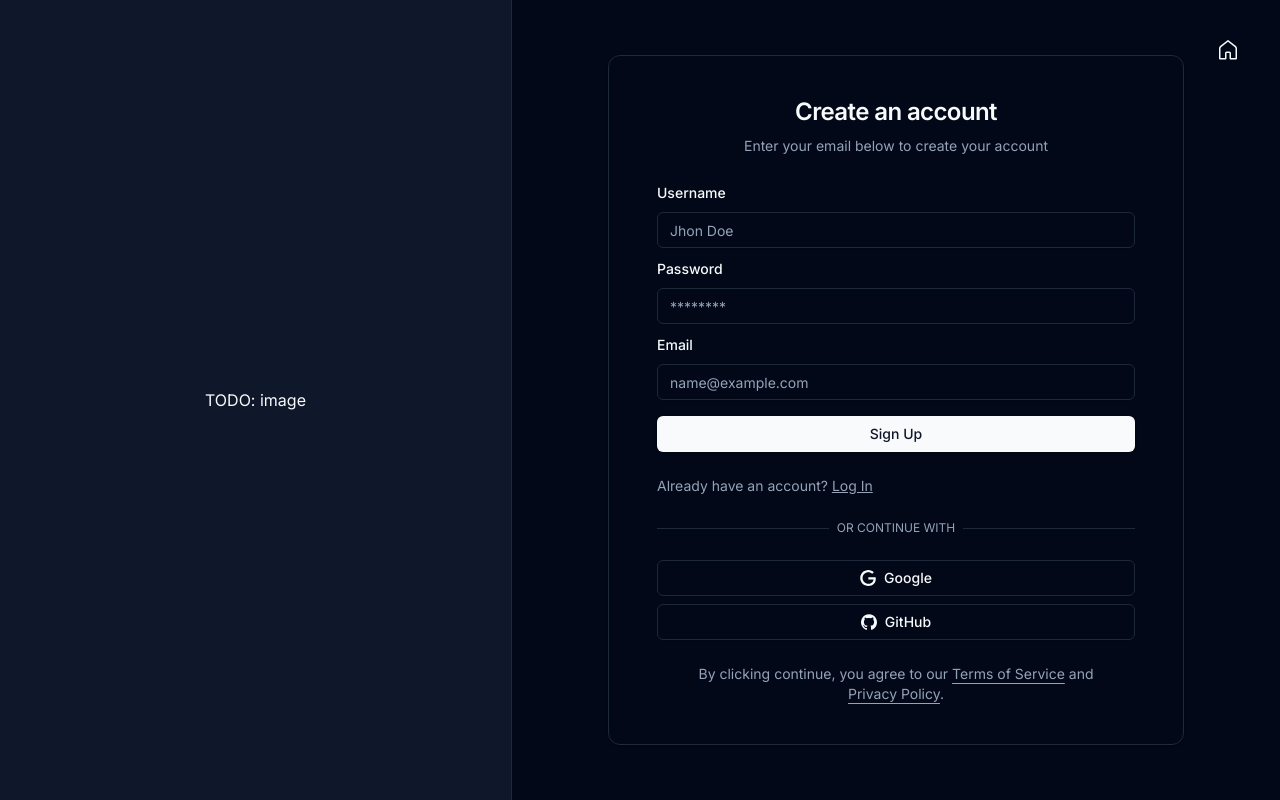
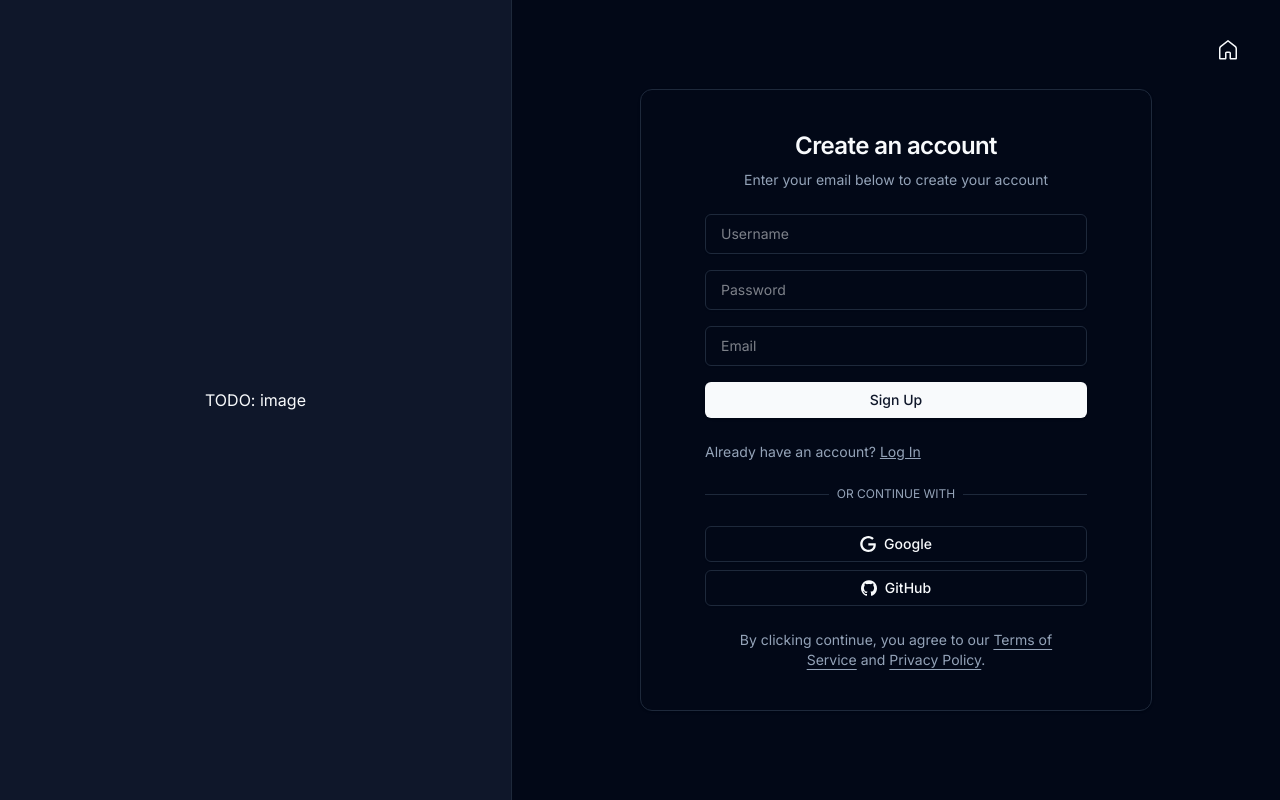
Before and after one commit to carlius404/customTrays, a Next.js app: page /auth/signup in a window 1280 px wide. Built offline with nearby package versions, Linux system fonts and the light colour scheme.

Commit message:
better ui for signup/login

```diff
--- a/src/app/(Home)/page.tsx
+++ b/src/app/(Home)/page.tsx
@@ -1,5 +1,4 @@
 import { getAllTrays } from "@/actions/queries";
-import Signup from "@/components/signup-card";
 
 const Home = async () => {
 	const trays = await getAllTrays();
@@ -12,9 +11,7 @@ const Home = async () => {
 					<div key={tray.id}>{tray.title}</div>
 				))}
 			</div>
-			<div className="max-w-lg">
-				<Signup />
-			</div>
+			<div className="max-w-lg"></div>
 		</div>
 	);
 };
--- a/src/app/auth/layout.tsx
+++ b/src/app/auth/layout.tsx
@@ -21,7 +21,7 @@ const AuthLayout = ({ children }: { children: React.ReactNode }) => {
 				>
 					<Icons.home className="size-6" />
 				</Link>
-				<Card className="py-10 px-12 mx-auto flex w-full flex-col justify-center space-y-6 max-w-xl">
+				<Card className="py-10 px-16 mx-auto flex w-full flex-col justify-center space-y-6 max-w-lg">
 					{children}
 					<p className="px-8 text-center text-sm text-muted-foreground">
 						By clicking continue, you agree to our{" "}
--- a/src/components/login-form.tsx
+++ b/src/components/login-form.tsx
@@ -6,17 +6,16 @@ import { cn } from "@/lib/utils";
 import { Icons } from "@/components/ui/icons";
 import { Button } from "@/components/ui/button";
 import { Input } from "@/components/ui/input";
-import { Label } from "@/components/ui/label";
 import Link from "next/link";
 import { loginSchema } from "@/shemas";
 import { z } from "zod";
 import { useTransition } from "react";
-import { createUser, login } from "@/actions/mutations";
+import { login } from "@/actions/mutations";
 import { zodResolver } from "@hookform/resolvers/zod";
 import { useForm } from "react-hook-form";
 import FormError from "./form-error";
 import FormSuccess from "./form-success";
-import { Form, FormField, FormItem, FormLabel, FormControl, FormMessage } from "./ui/form";
+import { Form, FormField, FormItem, FormControl, FormMessage } from "./ui/form";
 
 interface LoginFormProps extends React.HTMLAttributes<HTMLDivElement> {}
 
@@ -51,17 +50,16 @@ export function LoginForm({ className, ...props }: LoginFormProps) {
 			<Form {...form}>
 				<form onSubmit={form.handleSubmit(onSubmit)}>
 					<div className="grid gap-4">
-						<div className="grid gap-2">
+						<div className="grid gap-4">
 							<FormField
 								control={form.control}
 								name="email"
 								render={({ field }) => (
 									<FormItem>
-										<FormLabel htmlFor="email">Email</FormLabel>
 										<FormControl>
 											<Input
+												label="Email"
 												id="email"
-												placeholder="name@example.com"
 												type="text"
 												autoCapitalize="none"
 												autoComplete="email"
@@ -79,11 +77,10 @@ export function LoginForm({ className, ...props }: LoginFormProps) {
 								name="password"
 								render={({ field }) => (
 									<FormItem>
-										<FormLabel htmlFor="password">Password</FormLabel>
 										<FormControl>
 											<Input
+												label="Password"
 												id="password"
-												placeholder="********"
 												type="password"
 												autoCapitalize="none"
 												autoCorrect="off"
@@ -109,7 +106,6 @@ export function LoginForm({ className, ...props }: LoginFormProps) {
 				<span>Don't have an account? </span>
 				<Link
 					href="/auth/signup"
-					// TODO: make this disabled when loading
 					className={
 						!isPending ? "text-primary underline" : "text-muted-foreground underline cursor-default"
 					}
@@ -127,19 +123,11 @@ export function LoginForm({ className, ...props }: LoginFormProps) {
 			</div>
 			<div className="flex flex-col space-y-2">
 				<Button variant="outline" type="button" disabled={isPending}>
-					{isPending ? (
-						<Icons.spinner className="mr-2 h-4 w-4 animate-spin" />
-					) : (
-						<Icons.google className="mr-2 h-4 w-4" />
-					)}
+					<Icons.google className="mr-2 h-4 w-4" />
 					Google
 				</Button>
 				<Button variant="outline" type="button" disabled={isPending}>
-					{isPending ? (
-						<Icons.spinner className="mr-2 h-4 w-4 animate-spin" />
-					) : (
-						<Icons.gitHub className="mr-2 h-4 w-4" />
-					)}{" "}
+					<Icons.gitHub className="mr-2 h-4 w-4" />
 					GitHub
 				</Button>
 			</div>
--- a/src/components/signup-form.tsx
+++ b/src/components/signup-form.tsx
@@ -9,14 +9,7 @@ import Link from "next/link";
 import { z } from "zod";
 import { useForm } from "react-hook-form";
 import { zodResolver } from "@hookform/resolvers/zod";
-import {
-	Form,
-	FormControl,
-	FormField,
-	FormItem,
-	FormLabel,
-	FormMessage,
-} from "@/components/ui/form";
+import { Form, FormControl, FormField, FormItem, FormMessage } from "@/components/ui/form";
 import { signupSchema } from "@/shemas";
 import { useState, useTransition } from "react";
 import { createUser } from "@/actions/mutations";
@@ -57,21 +50,21 @@ export function SignupForm({ className, ...props }: SignupFormProps) {
 			<Form {...form}>
 				<form onSubmit={form.handleSubmit(onSubmit)}>
 					<div className="grid gap-4">
-						<div className="grid gap-2">
+						<div className="grid gap-4">
 							<FormField
 								control={form.control}
 								name="username"
 								render={({ field }) => (
 									<FormItem>
-										<FormLabel htmlFor="username">Username</FormLabel>
 										<FormControl>
 											<Input
+												label="Username"
 												id="username"
-												placeholder="Jhon Doe"
 												type="text"
 												autoCapitalize="none"
 												autoCorrect="off"
 												disabled={isPending}
+												aria-invalid={!!form.formState.errors.username}
 												{...field}
 											/>
 										</FormControl>
@@ -84,11 +77,10 @@ export function SignupForm({ className, ...props }: SignupFormProps) {
 								name="password"
 								render={({ field }) => (
 									<FormItem>
-										<FormLabel htmlFor="password">Password</FormLabel>
 										<FormControl>
 											<Input
+												label="Password"
 												id="password"
-												placeholder="********"
 												type="password"
 												autoCapitalize="none"
 												autoCorrect="off"
@@ -105,11 +97,10 @@ export function SignupForm({ className, ...props }: SignupFormProps) {
 								name="email"
 								render={({ field }) => (
 									<FormItem>
-										<FormLabel htmlFor="email">Email</FormLabel>
 										<FormControl>
 											<Input
+												label="Email"
 												id="email"
-												placeholder="name@example.com"
 												type="text"
 												autoCapitalize="none"
 												autoComplete="email"
@@ -136,7 +127,6 @@ export function SignupForm({ className, ...props }: SignupFormProps) {
 				<span>Already have an account? </span>
 				<Link
 					href="/auth/login"
-					// TODO: make this disabled when loading
 					className={`text-muted-foreground underline ${isPending && `cursor-default`}`}
 				>
 					Log In
@@ -152,19 +142,11 @@ export function SignupForm({ className, ...props }: SignupFormProps) {
 			</div>
 			<div className="flex flex-col space-y-2">
 				<Button variant="outline" type="button" disabled={isPending}>
-					{isPending ? (
-						<Icons.spinner className="mr-2 h-4 w-4 animate-spin" />
-					) : (
-						<Icons.google className="mr-2 h-4 w-4" />
-					)}{" "}
+					<Icons.google className="mr-2 h-4 w-4" />
 					Google
 				</Button>
 				<Button variant="outline" type="button" disabled={isPending}>
-					{isPending ? (
-						<Icons.spinner className="mr-2 h-4 w-4 animate-spin" />
-					) : (
-						<Icons.gitHub className="mr-2 h-4 w-4" />
-					)}{" "}
+					<Icons.gitHub className="mr-2 h-4 w-4" />
 					GitHub
 				</Button>
 			</div>
--- a/src/components/ui/form.tsx
+++ b/src/components/ui/form.tsx
@@ -1,6 +1,6 @@
-import * as React from "react"
-import * as LabelPrimitive from "@radix-ui/react-label"
-import { Slot } from "@radix-ui/react-slot"
+import * as React from "react";
+import * as LabelPrimitive from "@radix-ui/react-label";
+import { Slot } from "@radix-ui/react-slot";
 import {
 	Controller,
 	ControllerProps,
@@ -8,23 +8,21 @@ import {
 	FieldValues,
 	FormProvider,
 	useFormContext,
-} from "react-hook-form"
+} from "react-hook-form";
 
-import { cn } from "@/lib/utils"
-import { Label } from "@/components/ui/label"
+import { cn } from "@/lib/utils";
+import { Label } from "@/components/ui/label";
 
-const Form = FormProvider
+const Form = FormProvider;
 
 type FormFieldContextValue<
 	TFieldValues extends FieldValues = FieldValues,
 	TName extends FieldPath<TFieldValues> = FieldPath<TFieldValues>
 > = {
-  name: TName
-}
+	name: TName;
+};
 
-const FormFieldContext = React.createContext<FormFieldContextValue>(
-  {} as FormFieldContextValue
-)
+const FormFieldContext = React.createContext<FormFieldContextValue>({} as FormFieldContextValue);
 
 const FormField = <
 	TFieldValues extends FieldValues = FieldValues,
@@ -36,21 +34,21 @@ const FormField = <
 		<FormFieldContext.Provider value={{ name: props.name }}>
 			<Controller {...props} />
 		</FormFieldContext.Provider>
-  )
+	);
+};
+
+const useFormField = () => {
+	const fieldContext = React.useContext(FormFieldContext);
+	const itemContext = React.useContext(FormItemContext);
+	const { getFieldState, formState } = useFormContext();
+
+	const fieldState = getFieldState(fieldContext.name, formState);
+
+	if (!fieldContext) {
+		throw new Error("useFormField should be used within <FormField>");
 	}
 
-const useFormField = () => {
-  const fieldContext = React.useContext(FormFieldContext)
-  const itemContext = React.useContext(FormItemContext)
-  const { getFieldState, formState } = useFormContext()
-
-  const fieldState = getFieldState(fieldContext.name, formState)
-
-  if (!fieldContext) {
-    throw new Error("useFormField should be used within <FormField>")
-  }
-
-  const { id } = itemContext
+	const { id } = itemContext;
 
 	return {
 		id,
@@ -59,36 +57,33 @@ const useFormField = () => {
 		formDescriptionId: `${id}-form-item-description`,
 		formMessageId: `${id}-form-item-message`,
 		...fieldState,
-  }
-}
+	};
+};
 
 type FormItemContextValue = {
-  id: string
-}
+	id: string;
+};
 
-const FormItemContext = React.createContext<FormItemContextValue>(
-  {} as FormItemContextValue
-)
+const FormItemContext = React.createContext<FormItemContextValue>({} as FormItemContextValue);
 
-const FormItem = React.forwardRef<
-  HTMLDivElement,
-  React.HTMLAttributes<HTMLDivElement>
->(({ className, ...props }, ref) => {
-  const id = React.useId()
+const FormItem = React.forwardRef<HTMLDivElement, React.HTMLAttributes<HTMLDivElement>>(
+	({ className, ...props }, ref) => {
+		const id = React.useId();
 
 		return (
 			<FormItemContext.Provider value={{ id }}>
 				<div ref={ref} className={cn("space-y-2", className)} {...props} />
 			</FormItemContext.Provider>
-  )
-})
-FormItem.displayName = "FormItem"
+		);
+	}
+);
+FormItem.displayName = "FormItem";
 
 const FormLabel = React.forwardRef<
 	React.ElementRef<typeof LabelPrimitive.Root>,
 	React.ComponentPropsWithoutRef<typeof LabelPrimitive.Root>
 >(({ className, ...props }, ref) => {
-  const { error, formItemId } = useFormField()
+	const { error, formItemId } = useFormField();
 
 	return (
 		<Label
@@ -97,37 +92,33 @@ const FormLabel = React.forwardRef<
 			htmlFor={formItemId}
 			{...props}
 		/>
-  )
-})
-FormLabel.displayName = "FormLabel"
+	);
+});
+FormLabel.displayName = "FormLabel";
 
 const FormControl = React.forwardRef<
 	React.ElementRef<typeof Slot>,
 	React.ComponentPropsWithoutRef<typeof Slot>
 >(({ ...props }, ref) => {
-  const { error, formItemId, formDescriptionId, formMessageId } = useFormField()
+	const { error, formItemId, formDescriptionId, formMessageId } = useFormField();
 
 	return (
 		<Slot
 			ref={ref}
 			id={formItemId}
-      aria-describedby={
-        !error
-          ? `${formDescriptionId}`
-          : `${formDescriptionId} ${formMessageId}`
-      }
+			aria-describedby={!error ? `${formDescriptionId}` : `${formDescriptionId} ${formMessageId}`}
 			aria-invalid={!!error}
 			{...props}
 		/>
-  )
-})
-FormControl.displayName = "FormControl"
+	);
+});
+FormControl.displayName = "FormControl";
 
 const FormDescription = React.forwardRef<
 	HTMLParagraphElement,
 	React.HTMLAttributes<HTMLParagraphElement>
 >(({ className, ...props }, ref) => {
-  const { formDescriptionId } = useFormField()
+	const { formDescriptionId } = useFormField();
 
 	return (
 		<p
@@ -136,33 +127,33 @@ const FormDescription = React.forwardRef<
 			className={cn("text-[0.8rem] text-muted-foreground", className)}
 			{...props}
 		/>
-  )
-})
-FormDescription.displayName = "FormDescription"
+	);
+});
+FormDescription.displayName = "FormDescription";
 
 const FormMessage = React.forwardRef<
 	HTMLParagraphElement,
 	React.HTMLAttributes<HTMLParagraphElement>
 >(({ className, children, ...props }, ref) => {
-  const { error, formMessageId } = useFormField()
-  const body = error ? String(error?.message) : children
+	const { error, formMessageId } = useFormField();
+	const body = error ? String(error?.message) : children;
 
 	if (!body) {
-    return null
+		return null;
 	}
 
 	return (
 		<p
 			ref={ref}
 			id={formMessageId}
-      className={cn("text-[0.8rem] font-medium text-destructive", className)}
+			className={cn("text-xs font-medium text-destructive", className)}
 			{...props}
 		>
 			{body}
 		</p>
-  )
-})
-FormMessage.displayName = "FormMessage"
+	);
+});
+FormMessage.displayName = "FormMessage";
 
 export {
 	useFormField,
@@ -173,4 +164,4 @@ export {
 	FormDescription,
 	FormMessage,
 	FormField,
-}
+};
--- a/src/components/ui/input.tsx
+++ b/src/components/ui/input.tsx
@@ -1,25 +1,42 @@
-import * as React from "react"
+import * as React from "react";
+import { cn } from "@/lib/utils";
 
-import { cn } from "@/lib/utils"
-
-export interface InputProps
-  extends React.InputHTMLAttributes<HTMLInputElement> {}
+export interface InputProps extends React.InputHTMLAttributes<HTMLInputElement> {
+	label?: string;
+}
 
 const Input = React.forwardRef<HTMLInputElement, InputProps>(
-  ({ className, type, ...props }, ref) => {
+	({ className, type, placeholder, label, id, ...props }, ref) => {
+		const isInvalid = props["aria-invalid"];
 		return (
+			<div className="relative">
 				<input
 					type={type}
+					id={id}
 					className={cn(
-          "flex h-9 w-full rounded-md border border-input bg-transparent px-3 py-1 text-sm shadow-sm transition-colors file:border-0 file:bg-transparent file:text-sm file:font-medium placeholder:text-muted-foreground focus-visible:outline-none focus-visible:ring-1 focus-visible:ring-ring disabled:cursor-not-allowed disabled:opacity-50",
-          className
+						"block peer h-10 z-10 w-full rounded-md border bg-transparent px-3 py-1 text-sm shadow-sm transition-colors file:border-0 file:bg-transparent file:text-sm file:font-medium placeholder:text-muted-foreground focus-visible:outline-none disabled:cursor-not-allowed disabled:opacity-50",
+						className,
+						`${
+							isInvalid
+								? "border-destructive"
+								: "border-input hover:border-primary/50 focus:border-primary/50"
+						}`
 					)}
 					ref={ref}
+					placeholder=" "
 					{...props}
 				/>
-    )
+				<label
+					htmlFor={id}
+					className={`absolute text-sm bg-background duration-300 transform -translate-y-4 scale-75 top-2 z-10 origin-[0] px-3 peer-focus:px-3 peer-placeholder-shown:scale-100 peer-placeholder-shown:-translate-y-1/2 peer-placeholder-shown:top-1/2 peer-focus:top-[0.3rem] peer-focus:scale-75 peer-focus:-translate-y-4 rtl:peer-focus:translate-x-1/4 rtl:peer-focus:left-auto start-1 pointer-events-none
+					${isInvalid ? "text-destructive" : "text-primary/50"}`}
+				>
+					{label}
+				</label>
+			</div>
+		);
 	}
-)
-Input.displayName = "Input"
+);
+Input.displayName = "Input";
 
-export { Input }
+export { Input };
```
Lines whose indentation alone changed are shown as unchanged.
